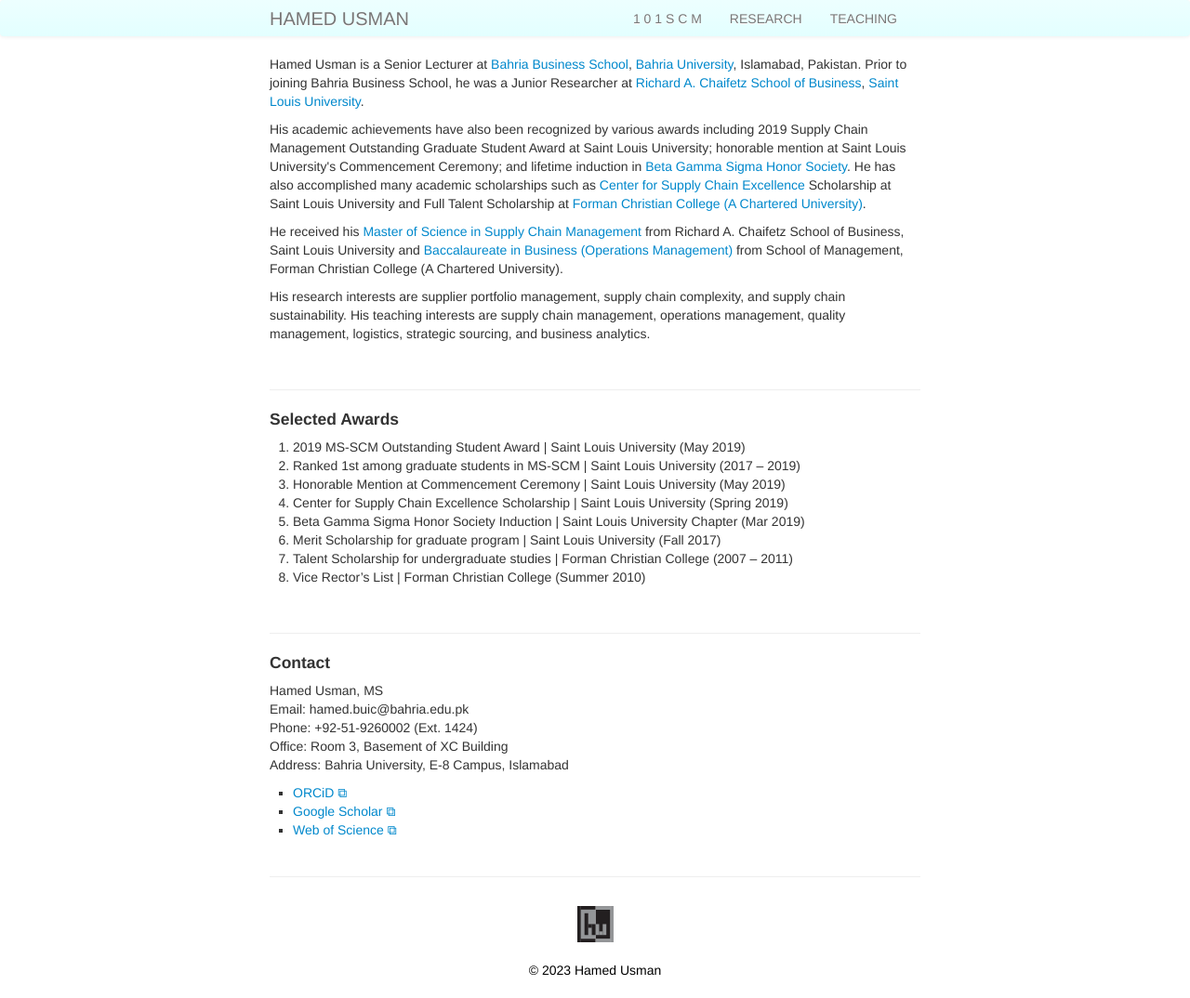
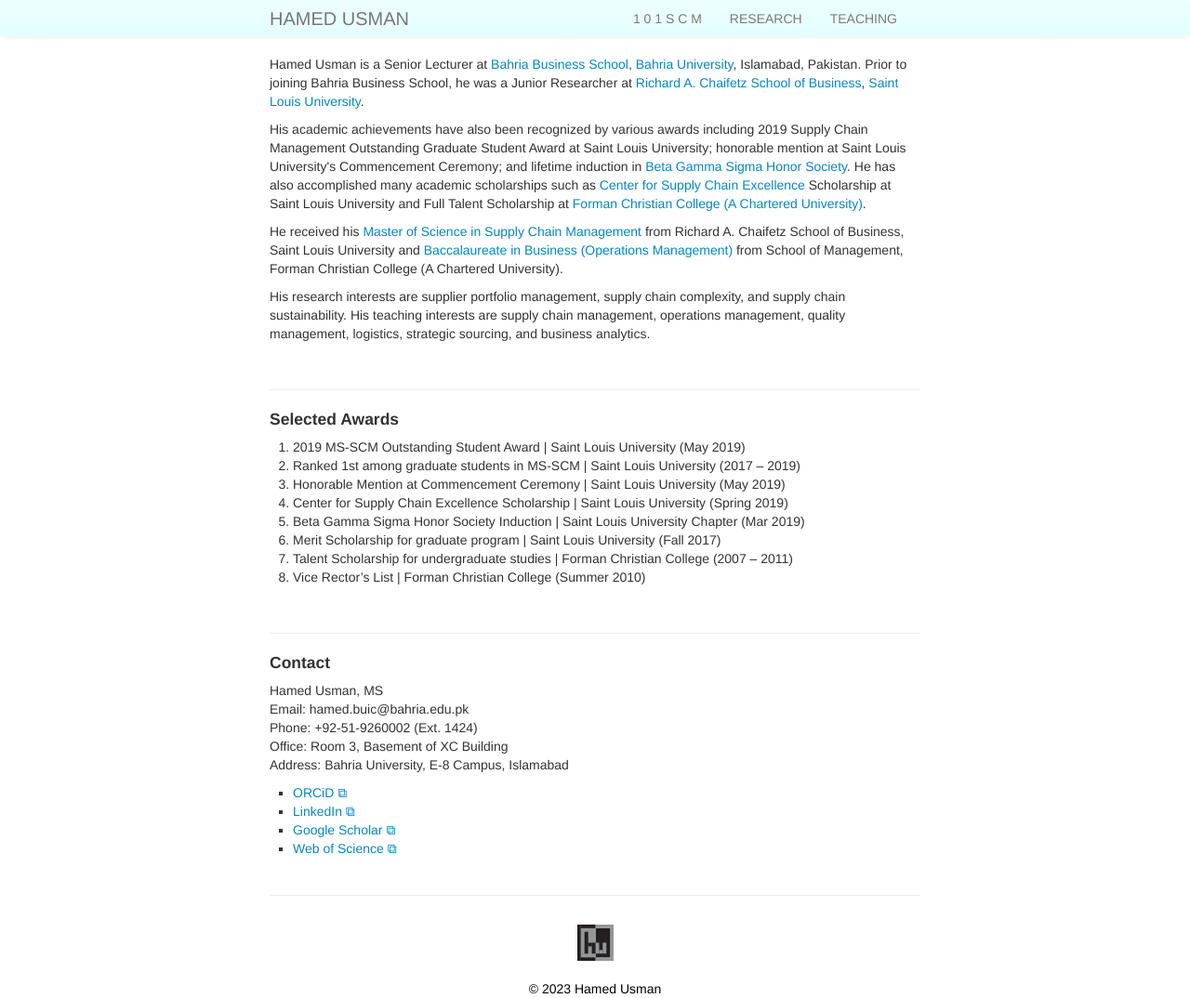
Before and after one commit to hamedusman/hamedusman.github.io, a Jekyll site: the page built from index.md, in a window 1280 px wide. Shown: the whole page at 93% size. Built offline with Jekyll 4.4.1, drawn with Linux system fonts in a browser that asks for light colours.

Commit message:
Update index.md

```diff
--- a/index.md
+++ b/index.md
@@ -40,6 +40,7 @@
 
 <ul>
   <li><a href="https://orcid.org/0000-0003-3755-9345" target="_blank" rel="noopener noreferrer">ORCiD &#x29c9;</a></li>
+  <li><a href="https://linkedin/in/hamedusman" target="_blank" rel="noopener noreferrer">LinkedIn &#x29c9;</a></li>
   <li><a href="https://scholar.google.com/citations?user=wVuB9pAAAAAJ" target="_blank" rel="noopener noreferrer">Google Scholar &#x29c9;</a></li>
   <li><a href="https://www.webofscience.com/wos/author/record/HKO-5681-2023" target="_blank" rel="noopener noreferrer">Web of Science &#x29c9;</a></li>
 </ul>
```
